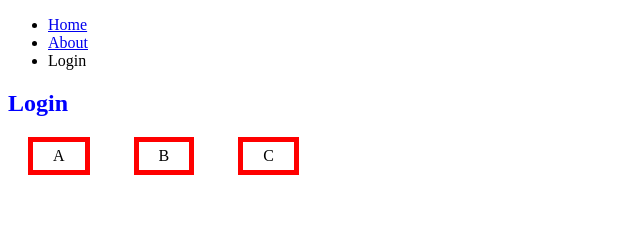
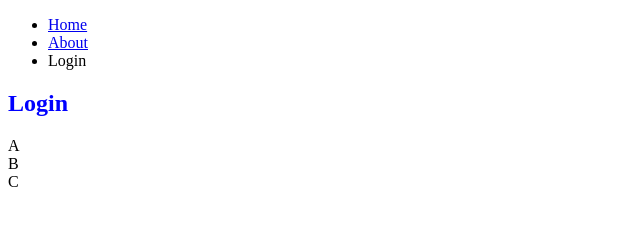
Before and after one commit to TheRockonVHS/Complete-Web-Developer-in-2021-Zero-to-Mastery, a plain HTML site: page CSS/login.html in a window 1280 px wide. Shown: the whole page, without its empty margins (0-640 px from the left). Drawn offline with Linux system fonts and the light colour scheme.

Commit message:
added a span  selector

```diff
--- a/CSS/style2.css
+++ b/CSS/style2.css
@@ -2,9 +2,10 @@ h2 {
     color: blue;
 }
 
-.boxmodel {
-    border:  5px solid red;
-    display: inline-block;
-    padding: 5px 20px 5px 20px;
-    margin: 0px 20px;
+P {
+    font-size: 20px;
 }
+
+span {
+    font-size: 5rem;
+}
```
